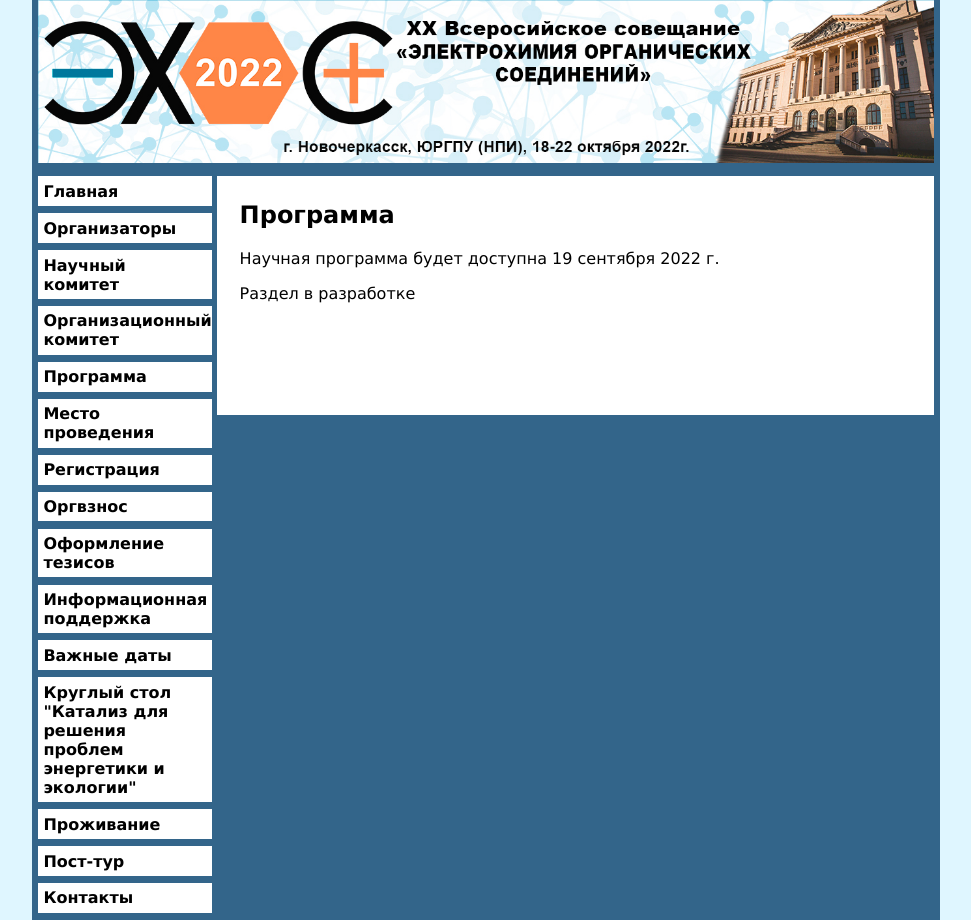
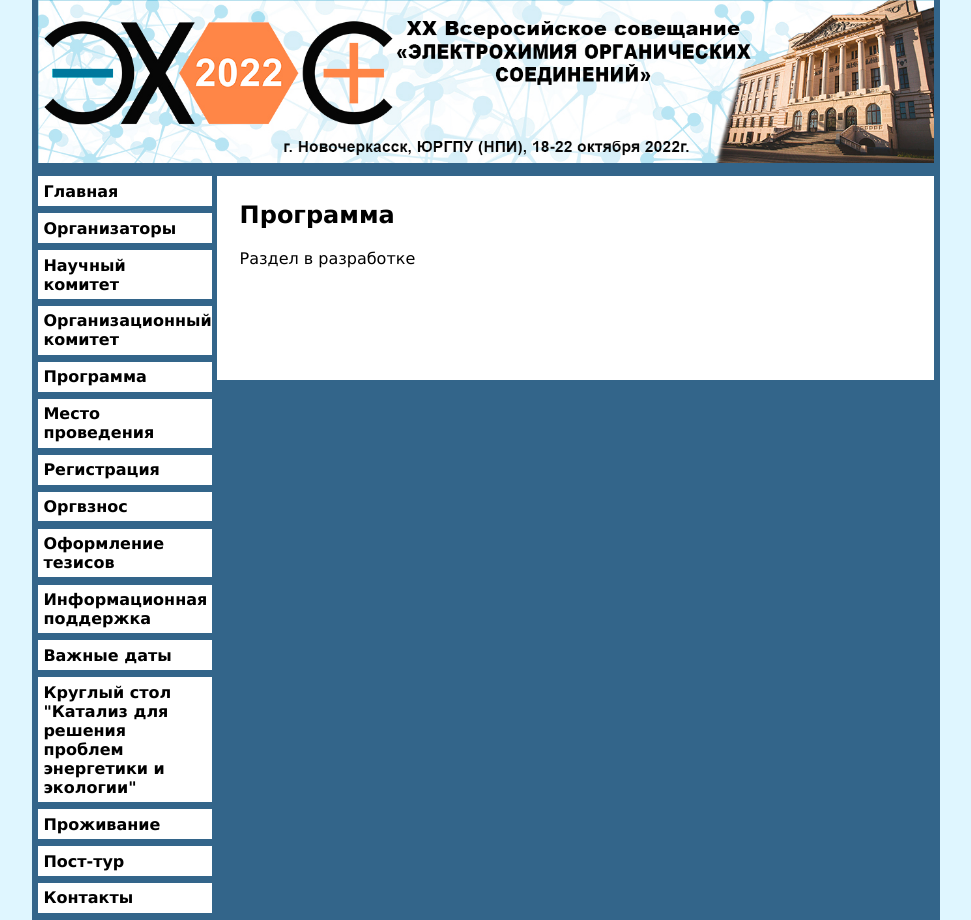
Before and after one commit to Miandic/Echoes2022, a Flask app: page /programm in a window 1280 px wide. Shown: the whole page, without its empty margins (154-1125 px from the left). Run offline with Flask 2, Linux system fonts and the light colour scheme.

Commit message:
deleted trash in programm page

```diff
--- a/templates/04programm.html
+++ b/templates/04programm.html
@@ -1,7 +1,6 @@
 {% extends 'base.html' %}
 {% block content %}
 <h2>Программа</h2>
-<p>Научная программа будет доступна 19 сентября 2022 г.</p>
 <p>Раздел в разработке</p>
 <p class="fix">Neque porro quisquam est qui dolorem ipsum quia dolor sit amet, consectetur, adipisci velit...Neque porro quisquam est qui dolorem ipsum quia dolor sit amet, consectetur, adipisci velit...Neque porro quisquam est qui dolorem ipsum quia dolor sit amet, consectetur, adipisci velit...</p>
 <!--
```
